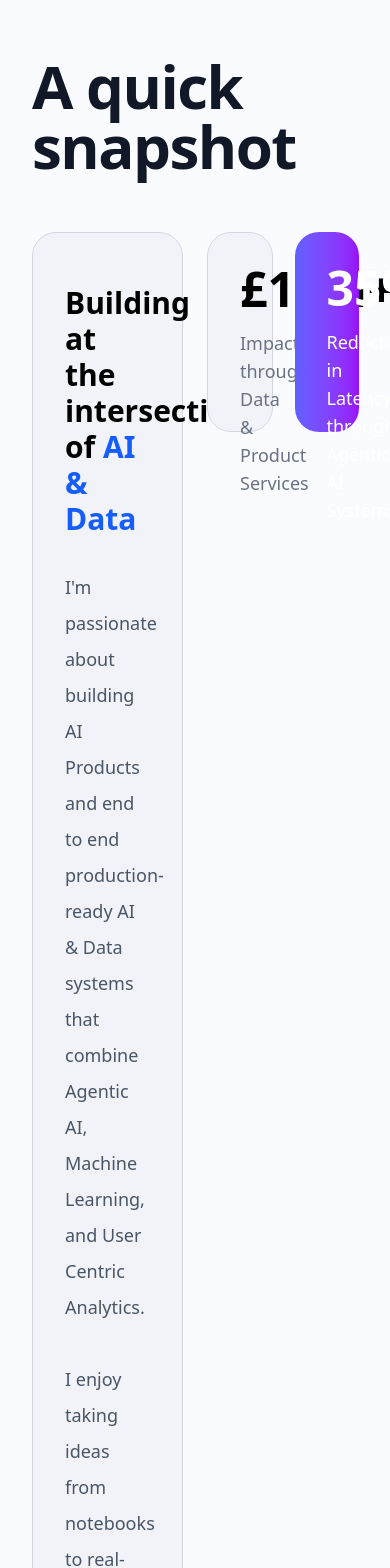
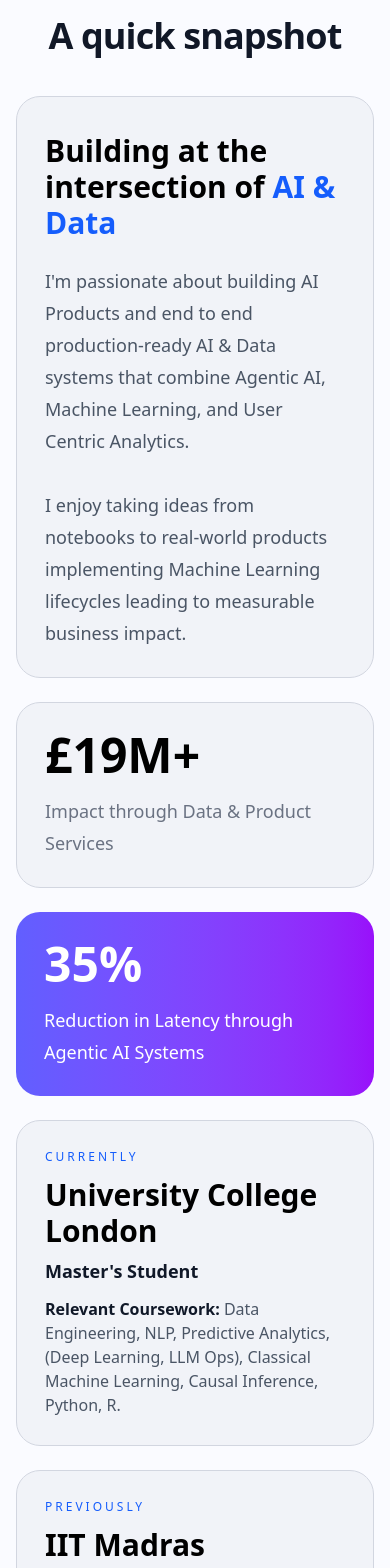
Before and after one commit to MayankK10/PortfolioWebpage, a Next.js app: page / in a window 390 px wide. Shown: the part 1280-2848 px from the top of the page. Built offline with nearby package versions, Linux system fonts and the light colour scheme.

Commit message:
Finally about

```diff
--- a/src/app/components/About.tsx
+++ b/src/app/components/About.tsx
@@ -2,63 +2,68 @@ export default function About() {
   return (
     <section
       id="about"
-      className="bg-transparent px-8 py-30"
+      className="bg-transparent px-4 py-20 md:px-8 md:py-30"
     >
       <div className="mx-auto max-w-7xl">
-        <h2 className="mb-14 text-6xl font-extrabold tracking-tight">
+
+        {/* Heading */}
+        <h2 className="mb-10 text-center text-4xl font-extrabold tracking-tight md:mb-14 md:text-left md:text-6xl">
           A quick snapshot
         </h2>
 
-        <div className="grid grid-cols-12 gap-6">
+        <div className="grid grid-cols-1 gap-6 md:grid-cols-12">
 
           {/* Large About Card */}
-          <div className="col-span-6 rounded-3xl border border-[#D2D6E0] bg-[#F1F3F8] dark:border-[#293142] dark:bg-[#121824] p-8 transition-all duration-300 hover:-translate-y-1 hover:shadow-xl">
-            <h3 className="mt-5 text-3xl font-bold text-black dark:text-white">
+          <div className="w-full rounded-3xl border border-[#D2D6E0] bg-[#F1F3F8] p-7 transition-all duration-300 hover:-translate-y-1 hover:shadow-xl dark:border-[#293142] dark:bg-[#121824] md:col-span-6 md:p-8">
+
+            <h3 className="mt-2 text-3xl font-bold text-black dark:text-white md:mt-5">
               Building at the intersection of{" "}
               <span className="text-blue-600">
                 AI & Data
               </span>
             </h3>
 
-            <p className="mt-8 text-lg leading-9 text-gray-600 dark:text-gray-400">
-              I'm passionate about building AI Products and end to end production-ready AI & Data systems that
-              combine Agentic AI, Machine Learning, and User Centric Analytics.
+            <p className="mt-6 text-lg leading-8 text-gray-600 dark:text-gray-400 md:mt-8 md:leading-9">
+              I'm passionate about building AI Products and end to end
+              production-ready AI & Data systems that combine Agentic AI,
+              Machine Learning, and User Centric Analytics.
 
               <br />
               <br />
 
-              I enjoy taking ideas from notebooks to real-world products implementing Machine Learning lifecycles leading to measurable business
-              impact.
+              I enjoy taking ideas from notebooks to real-world products
+              implementing Machine Learning lifecycles leading to measurable
+              business impact.
             </p>
           </div>
 
           {/* £19M+ */}
-<div className="col-span-3 h-[200px] rounded-3xl border border-[#D2D6E0] bg-[#F1F3F8] p-8 transition-all duration-300 hover:-translate-y-1 hover:shadow-lg dark:border-[#293142] dark:bg-[#121824]">
+          <div className="w-full rounded-3xl border border-[#D2D6E0] bg-[#F1F3F8] p-7 transition-all duration-300 hover:-translate-y-1 hover:shadow-lg dark:border-[#293142] dark:bg-[#121824] md:col-span-3 md:h-[200px] md:p-8">
+
             <h3 className="text-5xl font-bold text-black dark:text-white">
               £19M+
             </h3>
 
-  <p className="mt-4 text-lg text-gray-500 dark:text-gray-400">
+            <p className="mt-4 text-lg leading-8 text-gray-500 dark:text-gray-400">
               Impact through Data & Product Services
             </p>
           </div>
 
+          {/* Purple Card */}
+          <div className="w-full rounded-3xl bg-gradient-to-r from-indigo-500 to-purple-600 p-7 text-white transition-all duration-300 hover:-translate-y-1 hover:shadow-xl md:col-span-3 md:h-[200px] md:p-8">
 
-{/* Purple Card */}
-<div className="col-span-3 h-[200px] rounded-3xl bg-gradient-to-r from-indigo-500 to-purple-600 p-8 text-white transition-all duration-300 hover:-translate-y-1 hover:shadow-xl">
             <h3 className="text-5xl font-bold">
               35%
             </h3>
 
-  <p className="mt-4 text-lg">
+            <p className="mt-4 text-lg leading-8">
               Reduction in Latency through Agentic AI Systems
-    <br />
-
             </p>
           </div>
 
           {/* Currently */}
-          <div className="col-start-7 col-span-6 rounded-3xl -mt-[250px] h-[240px] border border-[#D2D6E0] dark:border-[#293142] bg-[#F1F3F8] dark:bg-[#121824] p-8 transition-all duration-300 hover:-translate-y-1 hover:shadow-lg">
+          <div className="w-full rounded-3xl border border-[#D2D6E0] bg-[#F1F3F8] p-7 transition-all duration-300 hover:-translate-y-1 hover:shadow-lg dark:border-[#293142] dark:bg-[#121824] md:col-span-6 md:col-start-7 md:-mt-[250px] md:h-[240px] md:p-8">
+
             <p className="text-xs uppercase tracking-[0.25em] text-blue-600">
               Currently
             </p>
@@ -68,16 +73,24 @@ export default function About() {
             </h3>
 
             <p className="mt-2 text-lg text-gray-500 dark:text-gray-400">
-                <strong className="font-semibold text-gray-900 dark:text-white">Master's Student</strong>
+              <strong className="font-semibold text-gray-900 dark:text-white">
+                Master's Student
+              </strong>
             </p>
 
             <p className="mt-3 text-gray-600 dark:text-gray-400">
-            <strong className="font-semibold text-gray-900 dark:text-white">Relevant Coursework: </strong>Data Engineering, NLP , Predictive Analytics, (Deep Learning, LLM Ops), Classical Machine Learning, Causal Inference, Python, R.
+              <strong className="font-semibold text-gray-900 dark:text-white">
+                Relevant Coursework:{" "}
+              </strong>
+              Data Engineering, NLP, Predictive Analytics, (Deep Learning,
+              LLM Ops), Classical Machine Learning, Causal Inference, Python,
+              R.
             </p>
           </div>
 
           {/* IIT */}
-          <div className="col-span-6 -mt-[20px] h-[200px] rounded-3xl border border-[#D2D6E0] dark:border-[#293142] bg-[#F1F3F8] dark:bg-[#121824] p-8 transition-all duration-300 hover:-translate-y-1 hover:shadow-lg">
+          <div className="w-full rounded-3xl border border-[#D2D6E0] bg-[#F1F3F8] p-7 transition-all duration-300 hover:-translate-y-1 hover:shadow-lg dark:border-[#293142] dark:bg-[#121824] md:col-span-6 md:-mt-[20px] md:h-[200px] md:p-8">
+
             <p className="text-xs uppercase tracking-[0.25em] text-blue-600">
               Previously
             </p>
@@ -86,28 +99,33 @@ export default function About() {
               IIT Madras
             </h3>
 
-
             <p className="mt-2 text-gray-500 dark:text-gray-400">
-                <strong className="font-semibold text-gray-900 dark:text-white">Bachelor of Technology, Engineering</strong>
+              <strong className="font-semibold text-gray-900 dark:text-white">
+                Bachelor of Technology, Engineering
+              </strong>
             </p>
-
           </div>
 
-          {/* Skills */}
-      <div className="col-span-6 -mt-[18px] h-[200px] rounded-3xl border border-[#D2D6E0] bg-[#F1F3F8] p-8 transition-all duration-300 hover:-translate-y-1 hover:shadow-xl dark:border-[#293142] dark:bg-[#121824]">
+          {/* Interests & Hobbies */}
+          <div className="w-full rounded-3xl border border-[#D2D6E0] bg-[#F1F3F8] p-7 transition-all duration-300 hover:-translate-y-1 hover:shadow-xl dark:border-[#293142] dark:bg-[#121824] md:col-span-6 md:-mt-[18px] md:h-[200px] md:p-8">
+
             <h3 className="text-xs uppercase tracking-[0.25em] text-blue-600">
               Interests & Hobbies
             </h3>
-        <div className="mt-5 grid grid-cols-2 gap-x-12 gap-y-6 text-gray-700 dark:text-gray-300">
-            <p>▸ Badminton </p>
-            <p>▸ Table Tennis </p>
-            <p>▸ Gaming </p>
+
+            <div className="mt-5 grid grid-cols-1 gap-4 text-gray-700 dark:text-gray-300 md:grid-cols-2 md:gap-x-12 md:gap-y-6">
+
+              <p>▸ Badminton</p>
+              <p>▸ Table Tennis</p>
+              <p>▸ Gaming</p>
               <p>▸ Investing in Capital Markets</p>
+
             </div>
           </div>
 
-          {/* New Card */}
-          <div className="col-start-1 col-span-6 h-[142px] rounded-3xl border border-[#D2D6E0] bg-[#F1F3F8] p-8 transition-all duration-300 hover:-translate-y-1 hover:shadow-xl dark:border-[#293142] dark:bg-[#121824]">
+          {/* Based in */}
+          <div className="w-full rounded-3xl border border-[#D2D6E0] bg-[#F1F3F8] p-7 transition-all duration-300 hover:-translate-y-1 hover:shadow-xl dark:border-[#293142] dark:bg-[#121824] md:col-span-6 md:col-start-1 md:h-[142px] md:p-8">
+
             <p className="text-xs uppercase tracking-[0.25em] text-blue-600">
               Based in
             </p>
```
Lines whose indentation alone changed are shown as unchanged.
